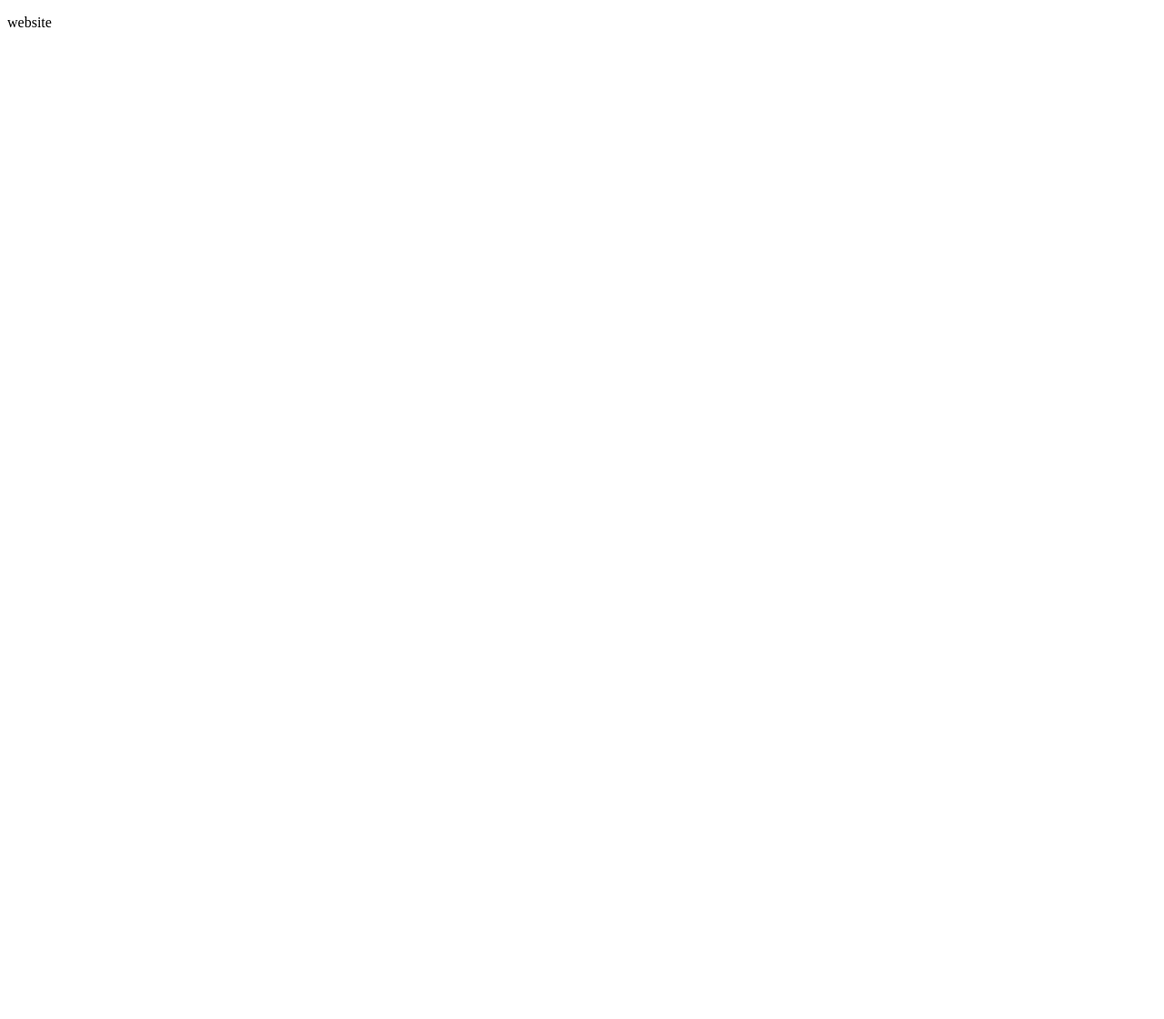
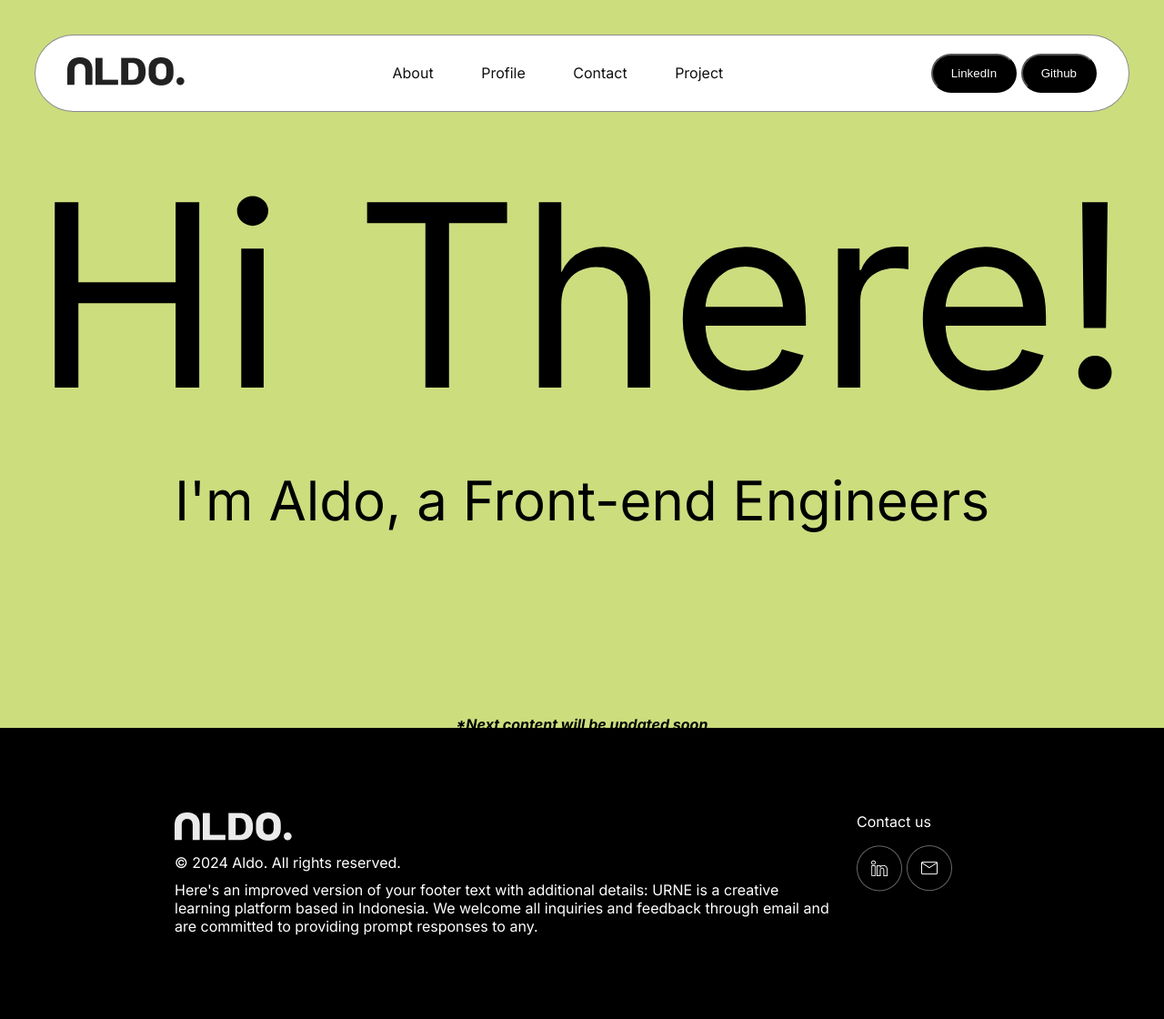
Before and after one commit to aldo-rino/personalWebsite, a plain HTML site: page index.html in a window 1280 px wide. Shown: the whole page at 91% size. Before the commit the page ends 800 px from the top, so only its background shows below. Drawn offline with Linux system fonts and the light colour scheme.

Commit message:
add navbar, footer, hero section

```diff
--- a/index.html
+++ b/index.html
@@ -3,9 +3,78 @@
 <head>
     <meta charset="UTF-8">
     <meta name="viewport" content="width=device-width, initial-scale=1.0">
-    <title>Document</title>
+    <title>Aldo</title>
+    <link rel="stylesheet" href="styles.css">
+    <link rel="preconnect" href="https://fonts.googleapis.com">
+    <link rel="preconnect" href="https://fonts.gstatic.com" crossorigin>
+    <link href="https://fonts.googleapis.com/css2?family=Inter:ital,opsz,wght@0,14..32,100..900;1,14..32,100..900&display=swap" rel="stylesheet">
 </head>
 <body>
-    <p>website</p>
+    <nav class="nav-container">
+        <div class="ab">
+            <div class="aaa">
+                <div class="nav-title">
+                    <img src="./assets/aldo.png" alt="aldo-logo">
+                </div>
+                <div class="nav-link">
+                    <a href="">About</a>
+                    <a href="">Profile</a>
+                    <a href="">Contact</a>
+                    <a href="">Project</a>
+                </div>
+                <div class="nav-button">
+                    <button>LinkedIn</button>
+                    <button>Github</button>
+                </div>
+            </div>
+        </div>
+    </nav>
+
+    <section class="main-content">
+        <div class="main-content-col">
+            <div class="content-1">
+                <p>Hi There!</p>
+            </div>
+            <div class="content-2">
+                <p>I'm Aldo, a Front-end Engineers</p>
+            </div>
+            <div class="content-3">
+                <p>*Next content will be updated soon</p>
+            </div>
+        </div>
+    </section>
+
+
+    <footer class="footer-container">
+        <div class="footer-parent">
+            <div class="footer-row">
+                <div class="text">
+                    <div>
+                        <img src="./assets/aldo-footer.png" alt="">
+                    </div>
+                    <div>
+                        <p>
+                            © 2024 Aldo. All rights reserved.
+                        </p>
+                    </div>
+                    <div>
+                        <p>
+                            Here's an improved version of your footer text with additional details: URNE is a creative learning platform based in Indonesia. We welcome all inquiries and feedback through email and are committed to providing prompt responses to any.
+                        </p>
+                    </div>
+                </div>
+                <div class="footer-row2">
+                    <div>
+                        <p>Contact us</p>
+                    </div>
+                    <div>
+                        <img src="./assets/Linkedin.png" alt="">
+                        <img src="./assets/Link-3.png" alt="">
+                    </div>
+                </div>
+            </div>
+        </div>
+
+    </footer>
 </body>
 </html>
--- /dev/null
+++ b/styles.css
@@ -0,0 +1,126 @@
+* {
+    margin: 0;
+    padding: 0;
+}
+
+body {
+    background-color: rgb(204, 221, 126);
+    font-family: inter;
+}
+
+/* navbar */
+.nav-container {
+    display: flex;
+    justify-content: center;
+    height: 20vh;
+}
+
+.ab {
+    display: flex;
+    justify-content: center;
+    align-items: center;
+    width: 90%;
+}
+
+.aaa {
+    display: flex;
+    align-items: center;
+    justify-content: space-between;
+    padding: 20px 25px;
+    border: 0.5px solid rgba(29, 29, 31, 0.5);
+    width: 90%;
+    border-radius: 60px;
+    background-color: white;
+    position: fixed;
+}
+
+.nav-link a {
+    text-decoration: none;
+    padding: 0px 24px;
+    color: #101010;
+}
+
+.nav-button button {
+    color: white;
+    background-color: black;
+    text-decoration: none;
+    padding: 12px 20px;
+    border-radius: 50px;
+}
+
+.nav-title {
+    padding-left: 10px;
+}
+
+.nav-button {
+    padding-right: 10px;
+}
+
+/* Footer */
+.footer-container {
+    display: flex;
+    justify-content: center;
+    align-items: center;
+    height: 40vh;
+    background-color: black;
+}
+
+.footer-parent {
+    display: flex;
+    justify-content: center;
+    align-items: center;
+    width: 70%;
+}
+
+.footer-row {
+    display: flex;
+    flex-direction: row;
+}
+.footer-row2 {
+    width: 40%;
+    margin-left: 20px;
+}
+
+.text div p {
+    color: white;
+}
+
+.footer-row2 div p {
+    color: white;
+    padding-bottom: 16px;
+}
+
+.text div p {
+    padding-top: 10px;
+}
+
+/* Content */
+.main-content {
+    display: flex;
+    justify-content: center;
+    align-items: center;
+    height: 80vh;
+}
+
+.main-content-col {
+    display: flex;
+    justify-content: center;
+    flex-direction: column;
+    align-items: center;
+}
+
+.content-1 p {
+    font-size: 280px;
+}
+
+.content-2 {
+    text-align: center;
+    padding-top: 20px;
+    font-size: 60px;
+}
+
+.content-3 {
+    padding-top: 200px;
+    font-style: italic;
+    font-weight: bold;
+}
```
Also changed, not shown: assets/Link-3.png (added), assets/Linkedin.png (added), assets/aldo-footer.png (added), assets/aldo.png (added), assets/nini.png (added).
